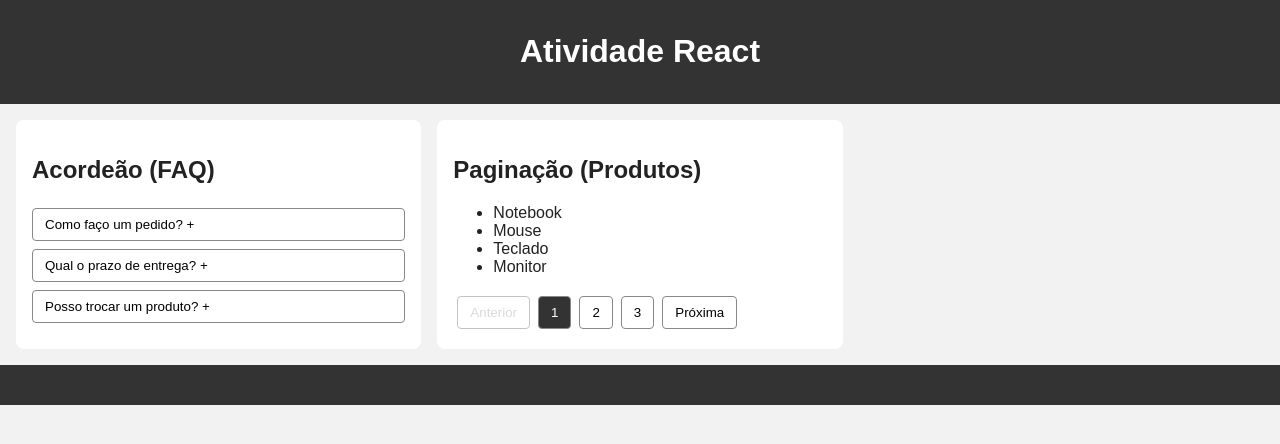
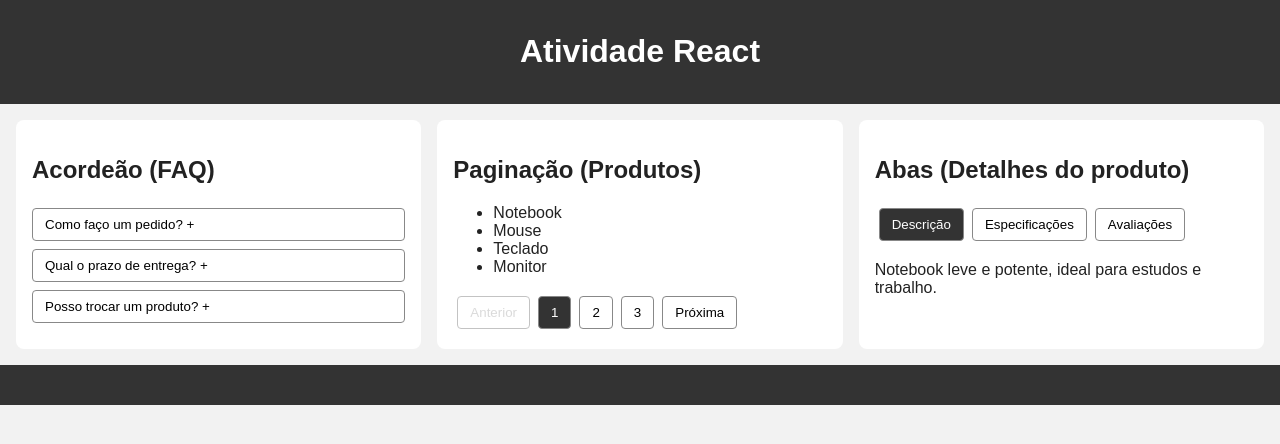
Before and after one commit to ViniciusSousaaa/atividade-react, a React (Vite) app: page / in a window 1280 px wide. Shown: the top 444 px of the page. Built offline with nearby package versions, Linux system fonts and the light colour scheme.

Commit message:
Adiciona componente abas

```diff
--- a/src/App.jsx
+++ b/src/App.jsx
@@ -1,6 +1,7 @@
 import { useState } from 'react'
 import Accordion from './components/Accordion'
 import Pagination from './components/Pagination'
+import Tabs from './components/Tabs'
 
 const faqItems = [
   { title: 'Como faço um pedido?', content: 'Escolha o produto, clique em comprar e siga as etapas do carrinho.' },
@@ -14,6 +15,12 @@ const products = [
   'Pendrive', 'HD externo', 'Roteador', 'Microfone',
 ]
 const ITEMS_PER_PAGE = 4
+
+const productTabs = [
+  { title: 'Descrição', content: <p>Notebook leve e potente, ideal para estudos e trabalho.</p> },
+  { title: 'Especificações', content: <p>Processador de 8 núcleos, 16 GB de RAM e SSD de 512 GB.</p> },
+  { title: 'Avaliações', content: <p>Nota 4,8 de 5 com base em 120 avaliações de clientes.</p> },
+]
 
 function App() {
   const [currentPage, setCurrentPage] = useState(1)
@@ -46,6 +53,11 @@ function App() {
             onPageChange={setCurrentPage}
           />
         </section>
+
+        <section className="card">
+          <h2>Abas (Detalhes do produto)</h2>
+          <Tabs tabs={productTabs} />
+        </section>
       </main>
 
       <footer className="footer">
--- /dev/null
+++ b/src/components/Tabs.jsx
@@ -0,0 +1,36 @@
+import { useState } from 'react'
+
+function Tabs({ tabs }) {
+  const [activeIndex, setActiveIndex] = useState(0)
+
+  return (
+    <div className="tabs">
+      <div role="tablist" className="tab-list">
+        {tabs.map((tab, index) => (
+          <button
+            key={index}
+            id={`tab-${index}`}
+            role="tab"
+            aria-selected={activeIndex === index}
+            aria-controls={`tab-panel-${index}`}
+            className={activeIndex === index ? 'active' : ''}
+            onClick={() => setActiveIndex(index)}
+          >
+            {tab.title}
+          </button>
+        ))}
+      </div>
+
+      <div
+        id={`tab-panel-${activeIndex}`}
+        role="tabpanel"
+        aria-labelledby={`tab-${activeIndex}`}
+        className="tab-panel"
+      >
+        {tabs[activeIndex].content}
+      </div>
+    </div>
+  )
+}
+
+export default Tabs
```
